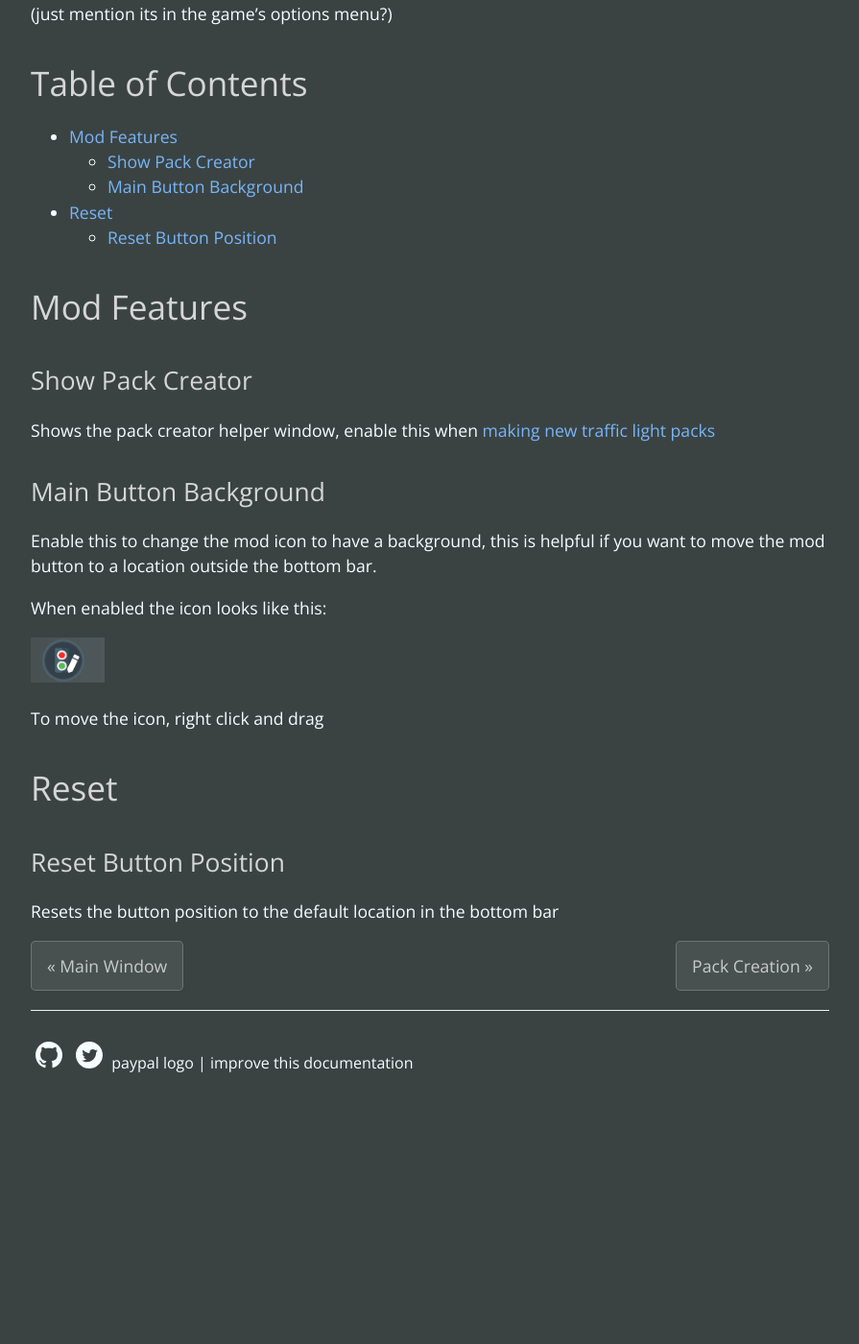
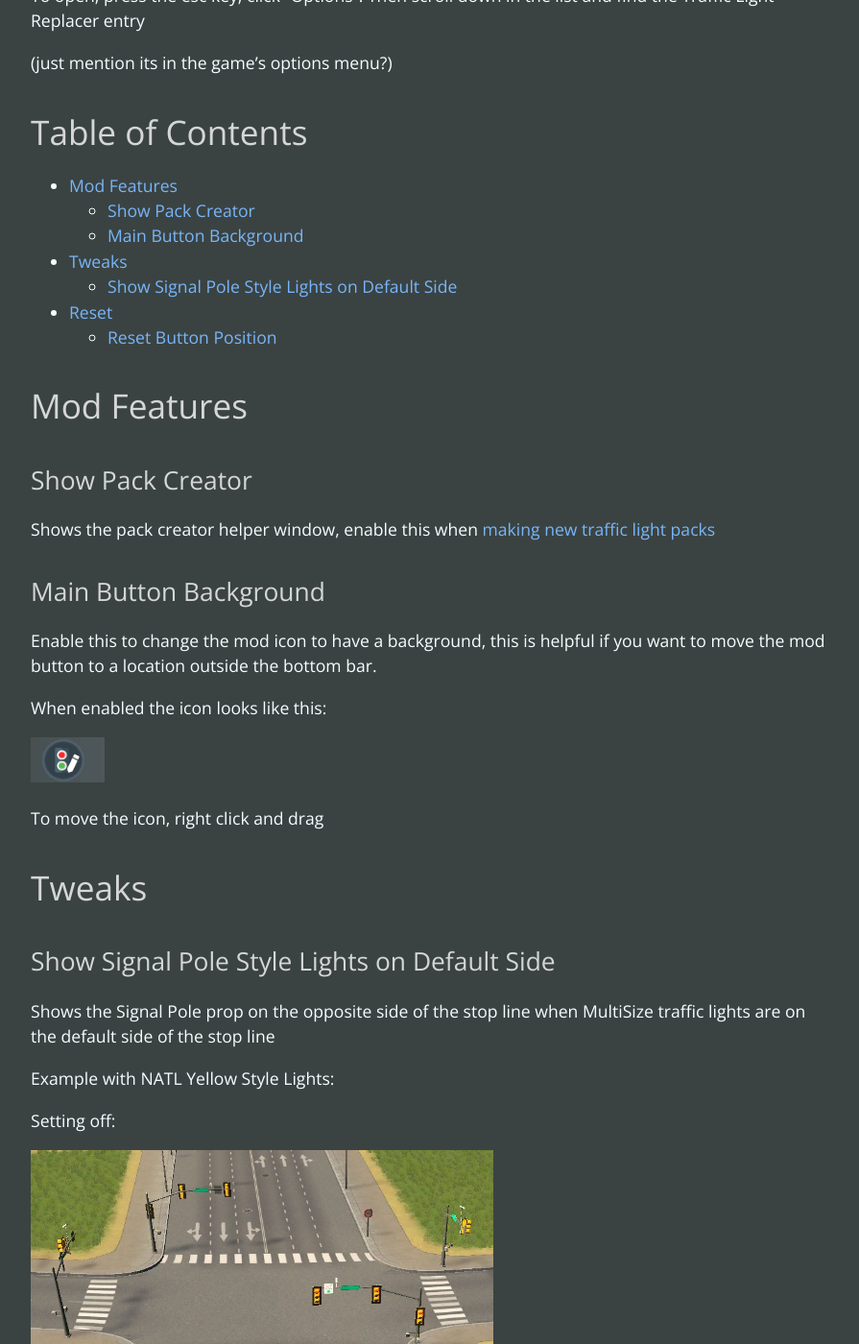
Before and after one commit to Cgameworld/TrafficLightReplacer-Site, a Jekyll site: the page built from _posts/documentation/2000-01-02-settings.md, in a window 1280 px wide and 1400 px high, scrolled down 676 px. Shown: the whole window at 96% size, without its empty margins (192-1087 px from the left). Built offline with Jekyll 4.4.1, drawn with Linux system fonts in a browser that asks for light colours; nearby versions of some CDN libraries; a style sheet for code colours, icons or effects is not loaded; before the commit the page ends 1843 px from its top, so only the background shows below that.

Commit message:
signalpolelights-setting update

```diff
--- a/_posts/documentation/2000-01-02-settings.md
+++ b/_posts/documentation/2000-01-02-settings.md
@@ -31,6 +31,22 @@ When enabled the icon looks like this:
 
 To move the icon, right click and drag
 
+# Tweaks
+## Show Signal Pole Style Lights on Default Side
+
+Shows the Signal Pole prop on the opposite side of the stop line when MultiSize traffic lights are on the default side of the stop line
+
+Example with NATL Yellow Style Lights:
+
+Setting off:
+
+<img src="/assets/images/sig-poledf-off.jpg" height="280">
+<br>
+
+Setting on:
+<br>
+<img src="/assets/images/sig-poledf-on.jpg" height="280">
+
 # Reset
 ## Reset Button Position
 
```
Also changed, not shown: _posts/documentation/2000-01-03-pack-creation.md (+32 -6 lines), contribute.md (+4 -4 lines), assets/images/settings-panel.png, assets/images/sig-poledf-off.jpg (added), assets/images/sig-poledf-on.jpg (added), assets/images/twotrafficlightexample.png (added).
